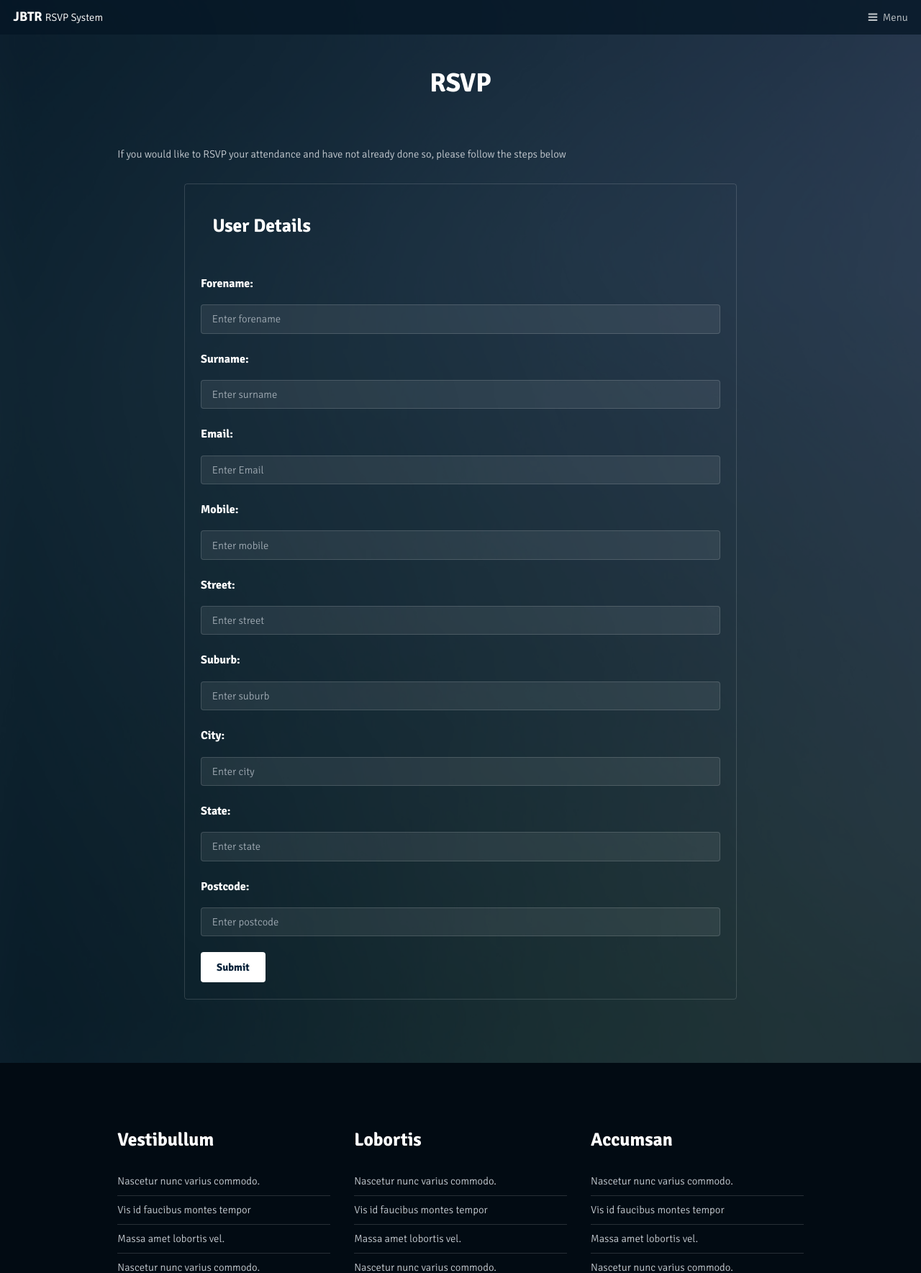
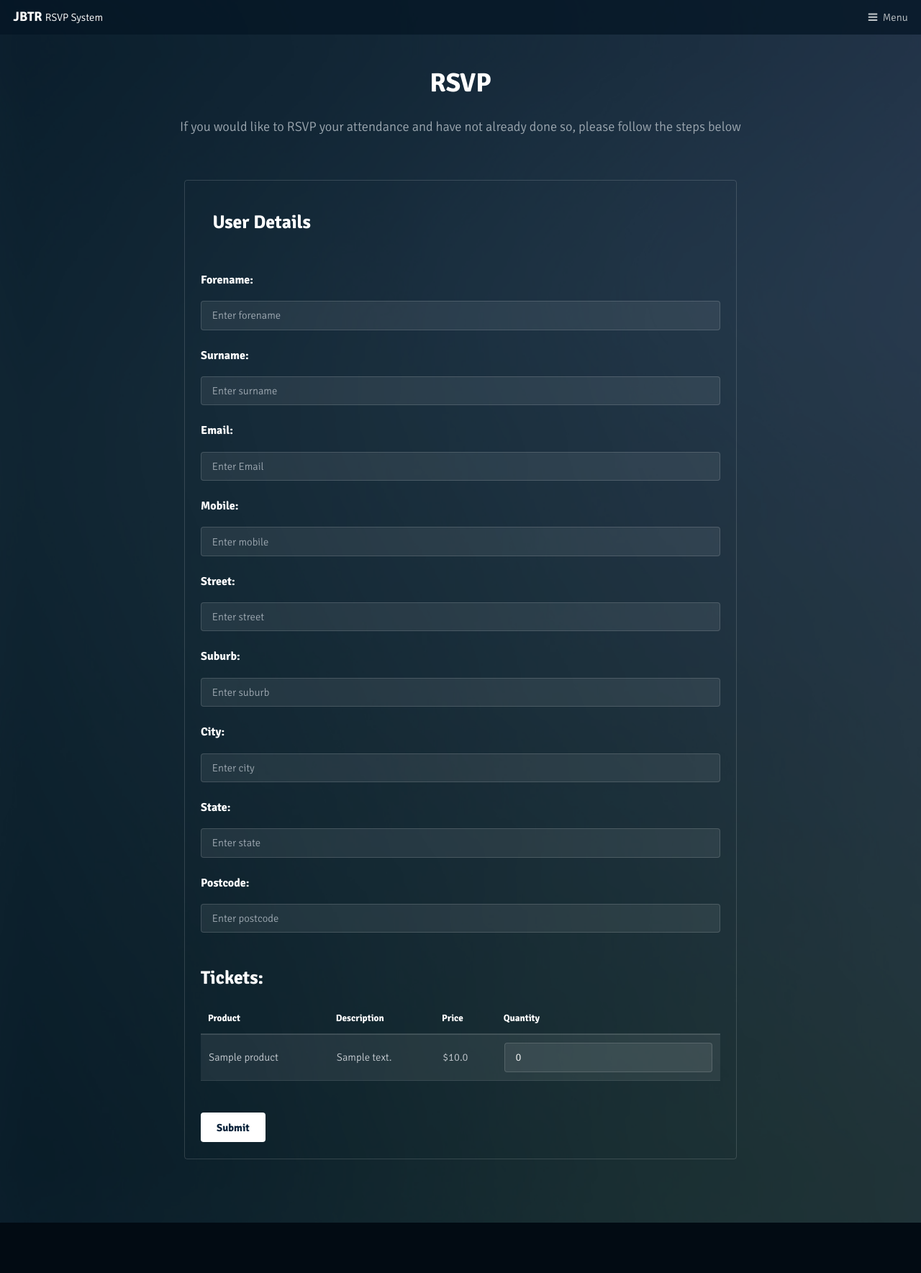
Before and after one commit to jakecren/JBTR-Booking-Site, a Flask app: page /rsvp in a window 1280 px wide. Shown: the top 1769 px of the page at 72% size. Run offline with Flask 2, Linux system fonts and the light colour scheme; tables that the repository leaves empty hold one stand-in row (values such as "Sample post"); some libraries are stand-ins or nearby versions.

Commit message:
RSVP form ready for database insertion code

```diff
--- a/bookingApp/main/routes.py
+++ b/bookingApp/main/routes.py
@@ -1,7 +1,8 @@
 from flask import render_template, request, Blueprint, redirect, url_for, flash
 from bookingApp.main.forms import rsvpForm
 from bookingApp import db
-from bookingApp.models import Customers
+from bookingApp.models import Customers, Products
+from wtforms import IntegerField
 
 
 main = Blueprint("main", __name__)
@@ -15,11 +16,18 @@ def splash():
 #####  RSVP  #####
 @main.route("/rsvp", methods=["GET", "POST"])
 def rsvp():
+    products = Products.query.all()
+    formProducts = []
+    for product in products:
+        setattr(rsvpForm, product.name, IntegerField(product.name))
+        formProducts.append(product.name)
     form = rsvpForm()
     if form.validate_on_submit():
         flash(f"{form.forename.data}, {form.surname.data}, {form.email.data}, {form.mobile.data}, {form.street.data}, {form.suburb.data}, {form.city.data}, {form.state.data}, {form.postcode.data}.")
-
-    return render_template("rsvp.html", title="RSVP", form=form)
+        flash(f"Tickets:\n{formProducts}")
+        for product in formProducts:
+            print("Ticket:", product, "- #:", getattr(form, product).data)
+    return render_template("rsvp.html", title="RSVP", form=form, products=products)
 
 
 #####  Generic  #####
--- a/bookingApp/static/main.css
+++ b/bookingApp/static/main.css
@@ -2138,6 +2138,7 @@
 
 	input[type="text"],
 	input[type="password"],
+	input[type="number"],
 	input[type="email"],
 	select,
 	textarea {
@@ -2157,6 +2158,7 @@
 	}
 
 		input[type="text"]:invalid,
+		input[type="number"]:invalid,
 		input[type="password"]:invalid,
 		input[type="email"]:invalid,
 		select:invalid,
@@ -2198,6 +2200,7 @@
 
 	input[type="text"],
 	input[type="password"],
+	input[type="number"],
 	input[type="email"],
 	select {
 		height: 2.75em;
@@ -2222,6 +2225,7 @@
 	}
 
 		input[type="checkbox"] + label,
+		input[type="number"] + label,
 		input[type="radio"] + label {
 			text-decoration: none;
 			cursor: pointer;
@@ -2234,6 +2238,7 @@
 		}
 
 			input[type="checkbox"] + label:before,
+			input[type="number"] + label:before,
 			input[type="radio"] + label:before {
 				-moz-osx-font-smoothing: grayscale;
 				-webkit-font-smoothing: antialiased;
@@ -2244,6 +2249,7 @@
 			}
 
 			input[type="checkbox"] + label:before,
+			input[type="number"] + label:before,
 			input[type="radio"] + label:before {
 				border-radius: 4px;
 				border: solid 1px;
@@ -2263,7 +2269,8 @@
 			content: '\f00c';
 		}
 
-	input[type="checkbox"] + label:before {
+	input[type="checkbox"] + label:before,
+	input[type="number"] {
 		border-radius: 4px;
 	}
 
@@ -2297,6 +2304,7 @@
 
 	input[type="text"],
 	input[type="password"],
+	input[type="number"],
 	input[type="email"],
 	select,
 	textarea {
@@ -2306,6 +2314,7 @@
 
 		input[type="text"]:focus,
 		input[type="password"]:focus,
+		input[type="number"]:focus,
 		input[type="email"]:focus,
 		select:focus,
 		textarea:focus {
--- /dev/null
+++ b/bookingApp/templates/_helpers.html
@@ -0,0 +1,8 @@
+{% macro render_field(name) %}
+<div class="form-group">
+    {% if kwargs['label'] == True %}
+        {{ name.label(style="font-size: mediuml;") }}
+    {% endif %}
+    {{ name(placeholder=kwargs['placeholder'], class=kwargs['class'], type=kwargs['type'], default=kwargs['default'], max=kwargs['max'], min=kwargs['min'], style=kwargs['style'], value=kwargs['value']) }}
+</div>
+{% endmacro %}
--- a/bookingApp/templates/rsvp.html
+++ b/bookingApp/templates/rsvp.html
@@ -1,5 +1,6 @@
 {% extends 'layout.html' %}
 {% block content %}
+{% from '_helpers.html' import render_field %}
 
 <!-- Main -->
 <div id="main">
@@ -9,8 +10,8 @@
 		<div class="inner">
 			<header class="align-center">
 				<h2>RSVP</h2>
+				<p>If you would like to RSVP your attendance and have not already done so, please follow the steps below</p>
 			</header>
-			<p>If you would like to RSVP your attendance and have not already done so, please follow the steps below</p>
 		</div>
 
 		<form method="POST" action="">
@@ -155,6 +156,34 @@
 						{% endif %}
 					</div>
 
+					<div></div>
+
+					<!-- Tickets -->
+					<div style="width: 100%;">
+						<h3>Tickets:</h3>
+						<table>
+							<thead>
+								<tr>
+									<th>Product</th>
+									<th>Description</th>
+									<th>Price</th>
+									<th>Quantity</th>
+								</tr>
+							</thead>
+							<tbody>
+								{% for product in products %}
+								<tr>
+									<td>{{ product.name }}</td>
+									<td>{{ product.description }}</td>
+									<td>${{ product.price }}</td>
+									<td>{{ render_field(form[product.name], type="number", value=0, min=0) }}</td>
+								</tr>
+								{% endfor %}
+							</tbody>
+						</table>
+					</div>
+					<div></div>
+
 					<!-- Submit Button -->
 					<div class="12u$">
 						{{ form.submit(class="button special") }}
```
Also changed, not shown: bookingApp/main/forms.py (+2 -5 lines).
